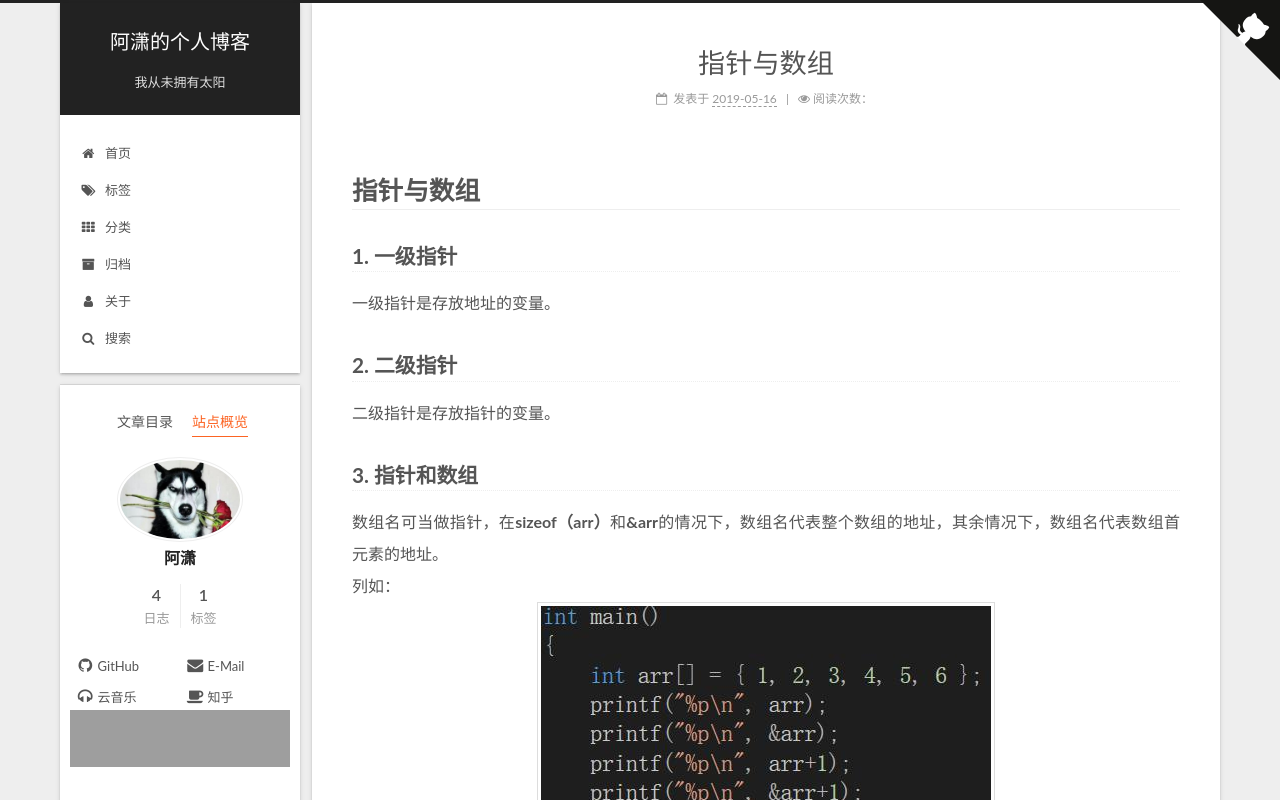
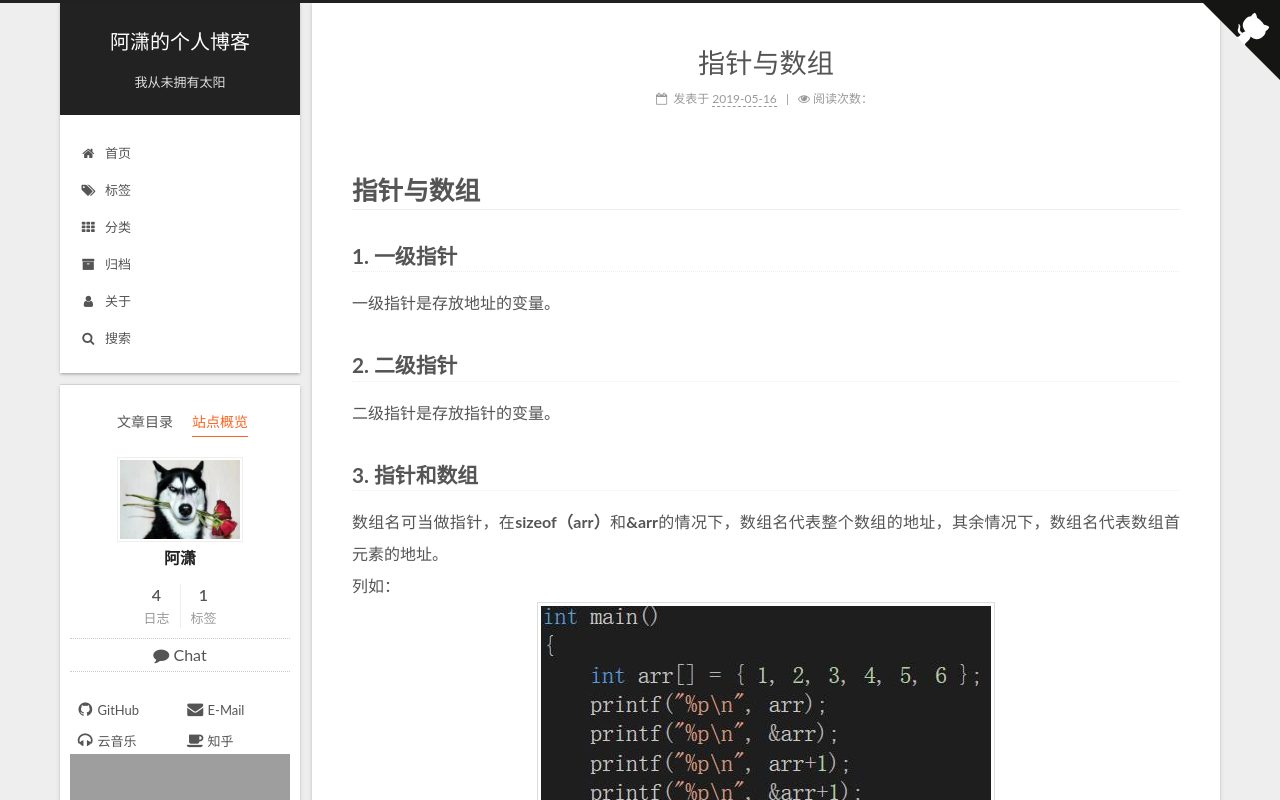
Before and after one commit to axiaovbiu/axiaovbiu.github.io, a plain HTML site: page 2019/05/16/数组与指针/index.html in a window 1280 px wide. Both pictures are taken after a click on the item "站点概览". Shown: the top 800 px of the page. Drawn offline with Linux system fonts and the light colour scheme; some packages are replaced by stand-ins of ours; no server answers; grey boxes are pictures that could not be loaded; a script that the page names is missing.

Commit message:
Site updated: 2019-06-12 21:18:27

```diff
--- a/2019/05/16/数组与指针/index.html
+++ b/2019/05/16/数组与指针/index.html
@@ -616,6 +616,14 @@
 
 
 
+            <div class="chat motion-element">
+
+
+              <i class="fa fa-comment"></i>
+                  Chat
+
+            </div>
+
 
 
             <div class="links-of-author motion-element">
--- a/css/main.css
+++ b/css/main.css
@@ -1725,15 +1725,6 @@ pre .javascript .function {
   border: 1px solid #eee;
   opacity: 1;
 }
-.site-author-image {
-  border-radius: 100%;
-}
-.site-author-image {
-  transition: transform 1s ease-out;
-}
-.site-author-image:hover {
-  transform: rotateZ(360deg);
-}
 .site-author-name {
   margin: 0;
   text-align: center;
@@ -1767,7 +1758,7 @@ pre .javascript .function {
   width: 4px;
   height: 4px;
   border-radius: 50%;
-  background: #ff95ff;
+  background: #ffb9d6;
 }
 .feed-link,
 .chat {
```
Also changed, not shown: 2019/05/25/自定义类型：结构体，枚举，联合/index.html (+8 -0 lines), 2019/06/01/c语言实现静态通讯录/index.html (+8 -0 lines), 2019/06/10/文件函数操作/index.html (+8 -0 lines), about/index.html (+8 -0 lines), archives/2019/05/index.html (+8 -0 lines), archives/2019/06/index.html (+8 -0 lines), archives/2019/index.html (+8 -0 lines), archives/index.html (+8 -0 lines), categories/index.html (+8 -0 lines), index.html (+8 -0 lines), tags/c-language/index.html (+8 -0 lines), tags/index.html (+8 -0 lines).
